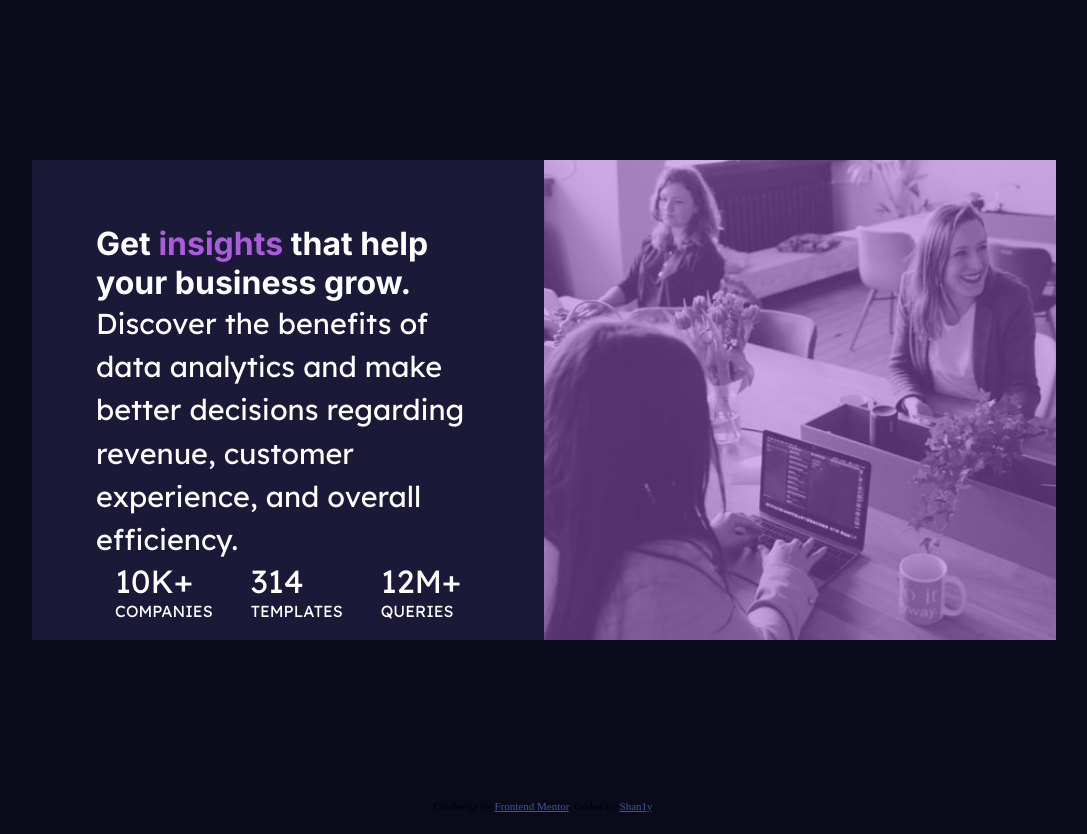
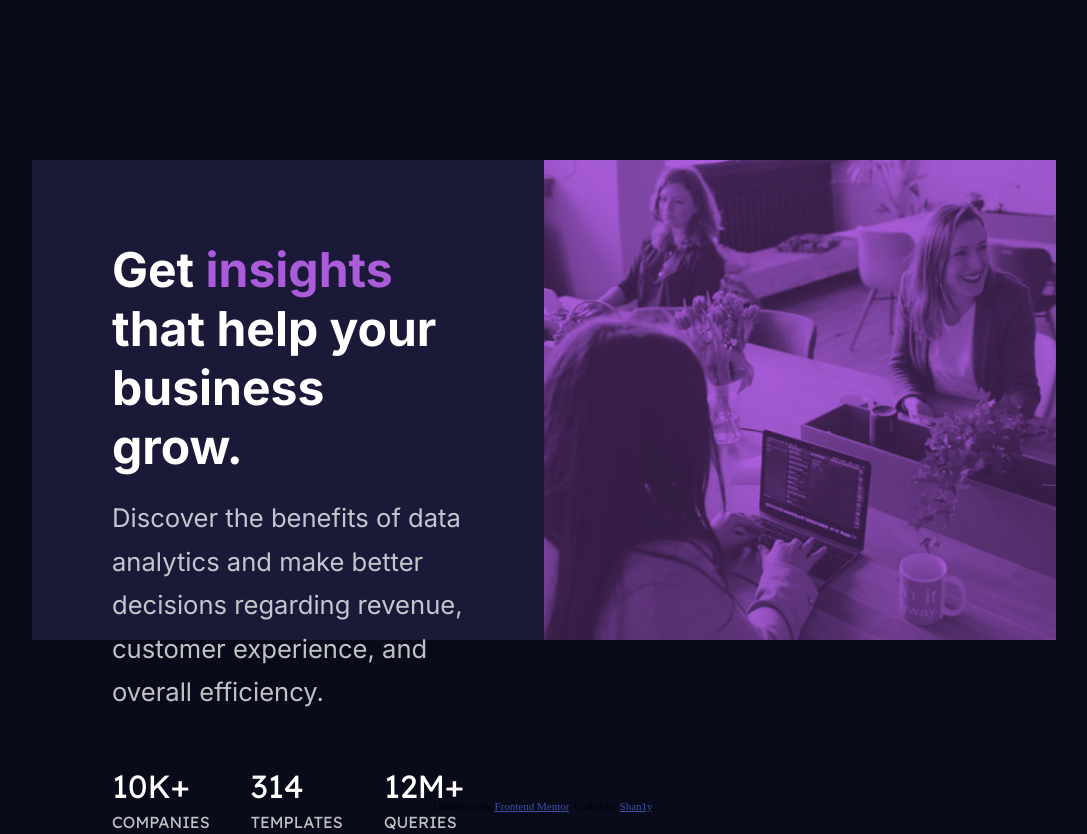
Before and after one commit to shan1y/stats-preview-card-component-main, a plain HTML site: page index.html in a window 1280 px wide. Shown: the whole page, without its empty margins (96-1183 px from the left). Before the commit the page ends 812 px from the top, so only its background shows below. Drawn offline with Linux system fonts and the light colour scheme.

Commit message:
2nd draft

```diff
--- a/styles.css
+++ b/styles.css
@@ -11,6 +11,8 @@
   --vdarkblue: hsl(233, 47%, 7%);
   --darkdeblue: hsl(244, 38%, 16%);
   --violet: hsl(277, 64%, 61%);
+  --slightlywhite: hsla(0, 0%, 100%, 0.75);
+  --slightlytw: hsla(0, 0%, 100%, 0.75);
 }
 
 body {
@@ -46,12 +48,12 @@ body {
   justify-content: space-around;
   align-items: left;
   flex-direction: column;
-  padding: 4rem;
+  padding: 5em;
 }
 
 h1 {
   font-family: "Inter", sans-serif;
-  font-size: 2rem;
+  font-size: 3em;
 }
 
 .violet {
@@ -59,14 +61,16 @@ h1 {
 }
 
 p {
-  font-family: "Lexend Deca", sans-serif;
-  font-size: 1rem;
-  line-height: 1.5;
+  font-family: "Inter", sans-serif;
+  font-size: 1.6em;
+  line-height: 1.7;
+  color: var(--slightlywhite);
+  padding-top: 0.8em;
 }
 
 .numbers {
   display: flex;
-  justify-content: space-around;
+  justify-content: space-between;
   width: 100%;
   font-family: "Lexend Deca", sans-serif;
 }
@@ -76,6 +80,8 @@ p {
   background: url(./images/image-header-desktop.jpg) no-repeat center/cover;
   width: 50%;
   position: relative;
+  background-color: var(--violet);
+  background-blend-mode: multiply;
 }
 
 .purpleCover {
@@ -86,17 +92,23 @@ p {
   left: 0;
   bottom: 0;
   background: var(--violet);
-  opacity: 0.5;
+  opacity: 0.3;
 }
 
 .stats {
   flex-direction: column;
   display: flex;
   text-transform: uppercase;
+  color: var(--slightlywhite);
+  line-height: 1.5;
+  font-size: 1em;
+  padding: 3em 0 0 0;
+  font-family: "Lexend Deca", sans-serif;
 }
 
 .number {
-  font-size: 2rem;
+  font-size: 2em;
+  color: white;
 }
 
 /*font-family: "Inter", sans-serif;
@@ -110,17 +122,7 @@ font-family: "Lexend Deca", sans-serif;*/
   color: hsl(228, 45%, 44%);
 }
 
-@media (min-width: 1200px) {
-  .leftSide {
-    justify-content: space-evenly;
-  }
-
-  p {
-    font-size: 1.8rem;
-  }
-}
-
-@media (max-width: 900px) {
+@media (max-width: 990px) {
   .containerWrapper {
     flex-direction: column;
     width: 100%;
```
